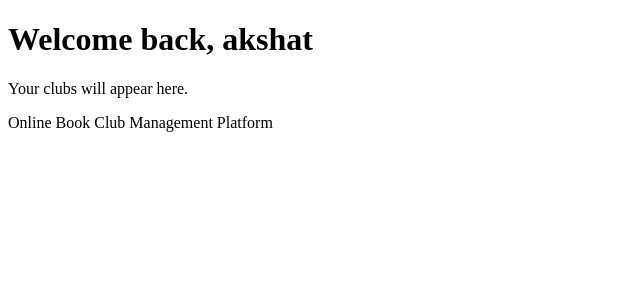
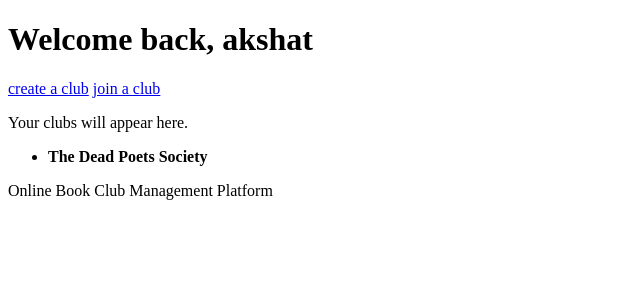
Before and after one commit to akshat-0707/book-club-management-system, a Django app: page / in a window 1280 px wide. Shown: the part 26-326 px from the top of the page, without its empty margins (0-640 px from the left). Run offline with Django 5.2, Linux system fonts and the light colour scheme; a user stored in the database is signed in; data comes from the database, SQL or seed files in the repository; both versions use the stored data as it was after the commit.

Commit message:
added clubs joining and creating function

```diff
--- a/bcms/book_club/admin.py
+++ b/bcms/book_club/admin.py
@@ -1,4 +1,5 @@
 from django.contrib import admin
-from .models import User
+from .models import User, Club
 # Register your models here.
 admin.site.register(User)
+admin.site.register(Club)
--- a/bcms/book_club/models.py
+++ b/bcms/book_club/models.py
@@ -1,5 +1,28 @@
 from django.db import models
+from django.conf import settings
 from django.contrib.auth.models import AbstractUser
 # Create your models here.
 class User(AbstractUser):
     pass
+
+class Club(models.Model):
+    name = models.CharField(max_length=100, unique=True)
+    description = models.TextField(blank=True)
+    created_by = models.ForeignKey(settings.AUTH_USER_MODEL, on_delete=models.CASCADE, related_name="clubs_created")
+    created_at = models.DateTimeField(auto_now_add=True)
+    members = models.ManyToManyField(settings.AUTH_USER_MODEL, through="Membership", related_name="clubs")
+    def __str__(self):
+        return self.name
+
+class Membership(models.Model):
+    ROLE_CHOICES = [("admin", "Admin"), ("member", "Member")]
+    user = models.ForeignKey(settings.AUTH_USER_MODEL, on_delete=models.CASCADE)
+    club = models.ForeignKey(Club, on_delete=models.CASCADE)
+    role = models.CharField(max_length=10, choices=ROLE_CHOICES, default="member")
+    joined_at = models.DateTimeField(auto_now_add=True)
+
+    class Meta:
+        unique_together = ("user", "club")
+
+    def __str__(self):
+        return f"{self.user} in {self.club} ({self.role})"
--- a/bcms/book_club/templates/book_club/index.html
+++ b/bcms/book_club/templates/book_club/index.html
@@ -5,7 +5,20 @@
 {% block body %}
     {% if user.is_authenticated %}
         <h1>Welcome back, {{ user.username }}</h1>
+        <a href="{% url 'create' %}">create a club</a>
+        <a href="{% url 'clubs' %}">join a club</a>
         <p>Your clubs will appear here.</p>
+        <ul>
+            {% for club in clubs %}
+                <li>
+                    {% if club %}
+                    <strong>{{ club }}</strong>
+                    {% else %}
+                    <p>No clubs available yet.</p>
+                    {% endif %}
+                </li>
+            {% endfor %}
+        </ul>
     {% else %}
         <h1>Welcome to Book Club</h1>
         <p>Create or join a club, pick books, schedule meetings and discuss.</p>
--- a/bcms/book_club/urls.py
+++ b/bcms/book_club/urls.py
@@ -6,4 +6,7 @@ urlpatterns = [
     path("login", views.login_view, name="login"),
     path("logout", views.logout_view, name="logout"),
     path("register", views.register_view, name="register"),
+    path("create", views.club_create, name="create"),
+    path("clubs", views.club_list, name="clubs"),
+    path('club/<int:club_id>/join/', views.join_club, name='join_club')
 ]
--- a/bcms/book_club/views.py
+++ b/bcms/book_club/views.py
@@ -1,14 +1,57 @@
-from django.shortcuts import render
+from django.shortcuts import render, get_object_or_404, redirect
 from django.http import HttpResponseRedirect
 from django.contrib.auth import authenticate, login, logout
 from django.urls import reverse
+from django.contrib.auth.decorators import login_required
 from django.db import IntegrityError
-from .models import User
-
+from .models import User, Club, Membership
 
 def index(request):
-    return render(request, "book_club/index.html")
+    joined_club_names = []
+    if request.user.is_authenticated:
+        joined_club_names = Membership.objects.filter(user=request.user).values_list('club__name', flat=True)
+    return render(request, "book_club/index.html", {
+        "clubs": list(joined_club_names)
+    })
 
+def club_create(request):
+    if request.method == "POST":
+        name = request.POST.get("name")
+        description = request.POST.get("description")
+        try:
+            Club.objects.create(name=name, description=description, created_by=request.user)
+            return render(request, 'book_club/index.html')
+        except IntegrityError:
+            message = "club with this name aready exists,please choose another name."
+            return render(request, 'book_club/create_club.html',{
+                "message" : message
+            })
+    else:
+        return render(request, 'book_club/create_club.html')
+
+@login_required
+def join_club(request, club_id):
+    if request.method == "POST":
+        club = get_object_or_404(Club, id=club_id)
+        # Safely creates a membership if it doesn't already exist
+        Membership.objects.get_or_create(
+            user=request.user,
+            club=club,
+            defaults={'role': 'member'}
+        )
+    return HttpResponseRedirect(reverse("clubs"))
+
+def club_list(request):
+    all_clubs = Club.objects.all()
+
+    joined_club_ids = []
+    if request.user.is_authenticated:
+        joined_club_ids = Membership.objects.filter(user=request.user).values_list('club_id', flat=True)
+
+    return render(request, 'book_club/clubs.html', {
+        "clubs": all_clubs,
+        "joined_club_ids": list(joined_club_ids),
+    })
 
 def login_view(request):
     if request.method == "POST":
```
Also changed, not shown: bcms/book_club/templates/book_club/clubs.html (added, +26 -0 lines), bcms/book_club/templates/book_club/create_club.html (added, +22 -0 lines), bcms/book_club/migrations/0002_club_membership_club_members.py (added), bcms/db.sqlite3.
